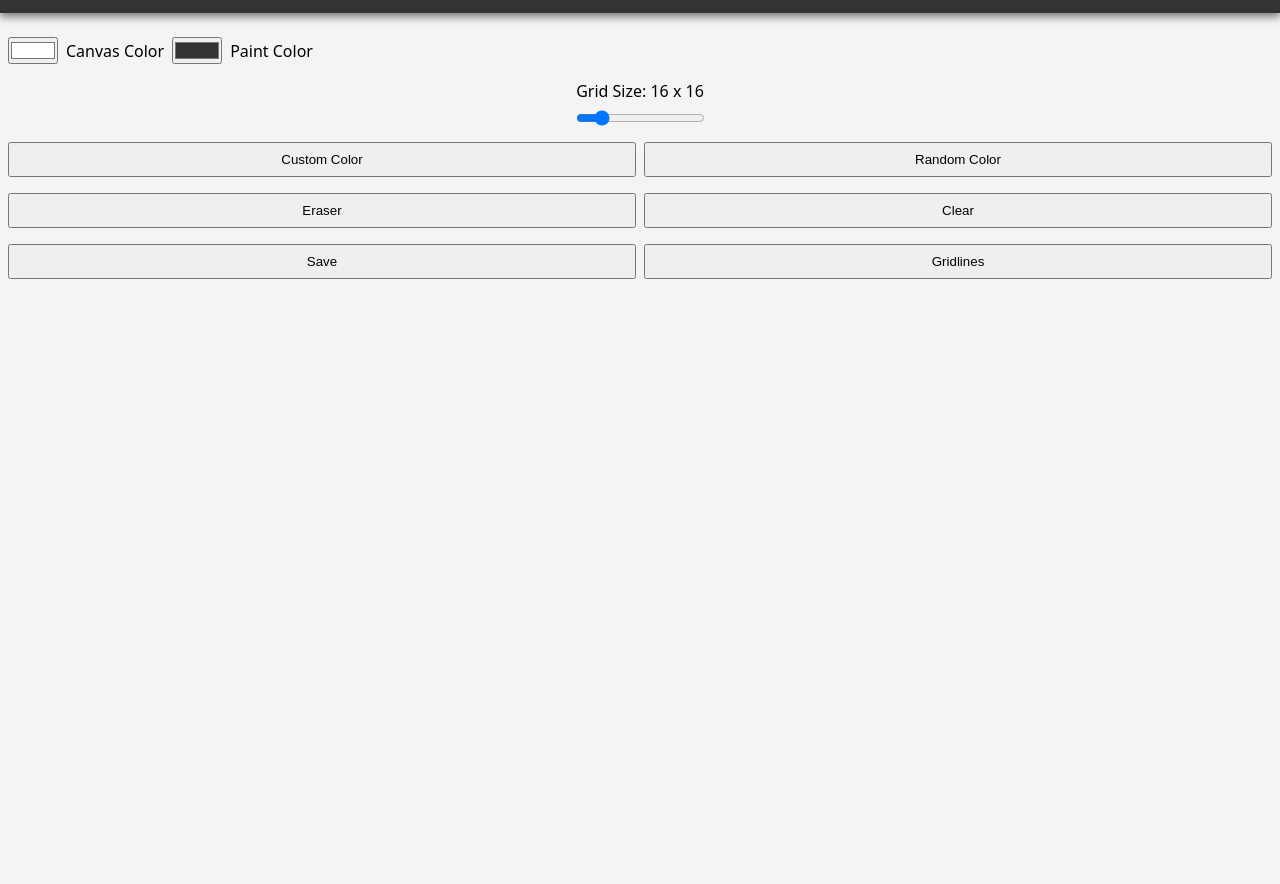
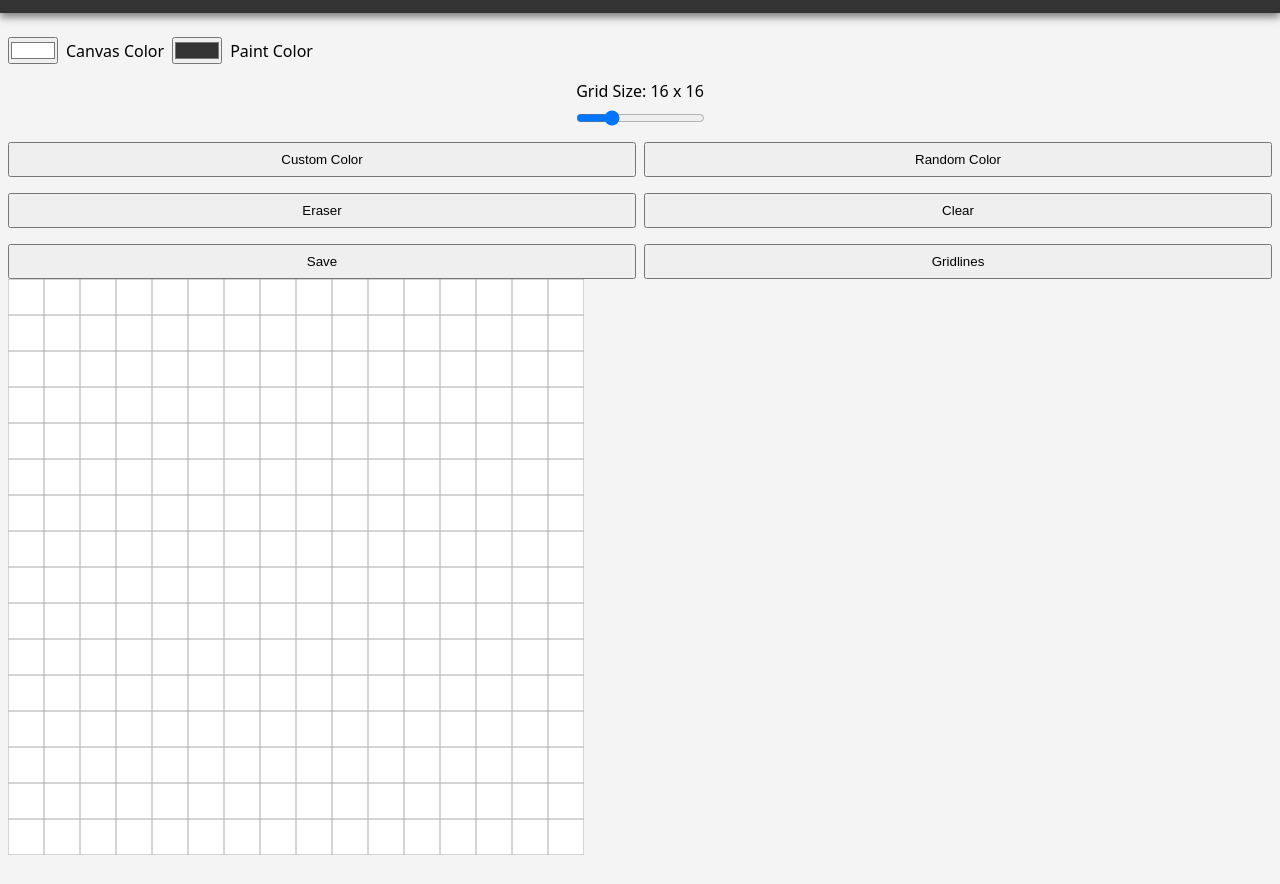
Before and after one commit to karolistech/pixel-paint789, a website built with Vite: page index.html in a window 1280 px wide. Shown: the part 62-946 px from the top of the page. Before the commit the page ends 800 px from the top, so only its background shows below. Built offline with nearby package versions, Linux system fonts and the light colour scheme.

Commit message:
feat: add dynamic canvas grid

```diff
--- a/index.html
+++ b/index.html
@@ -29,7 +29,7 @@
 
         <div class="controls__group controls__group--grid-size">
           <label for="grid-size">Grid Size: 16 x 16</label>
-          <input type="range" id="grid-size" class="controls__input--grid-size" value="16">
+          <input type="range" id="grid-size" class="controls__input--grid-size" min="0" max="4" step="1" value="1">
         </div>
 
         <div class="controls__group">
@@ -47,6 +47,8 @@
           <button class="controls__btn controls__btn--gridlines">Gridlines</button>
         </div>
       </div>
+
+      <canvas class="canvas"></canvas>
     </main>
   </body>
 </html>
--- a/src/script.ts
+++ b/src/script.ts
@@ -0,0 +1,62 @@
+const canvas = document.querySelector<HTMLCanvasElement>(".canvas")!;
+const ctx = canvas.getContext("2d")!;
+
+const gridSizeLabel = document.querySelector<HTMLLabelElement>("label[for='grid-size']")!;
+const gridSizeInput = document.querySelector<HTMLInputElement>("#grid-size")!;
+
+const gridSizes = [8, 16, 32, 48, 64] as const;
+
+const state = {
+  canvasSize: 576,
+  canvasColor: "#fff",
+  gridSize: gridSizes[gridSizeInput.valueAsNumber],
+  gridlinesColor: "#aaa",
+};
+
+function renderCanvas() {
+  const cellSize = state.canvasSize / state.gridSize;
+
+  ctx.fillStyle = state.canvasColor;
+  ctx.fillRect(0, 0, canvas.width, canvas.height);
+
+  ctx.beginPath();
+
+  for (let i = 0; i <= state.gridSize; i++) {
+    const pos = i * cellSize;
+
+    ctx.moveTo(pos, 0);
+    ctx.lineTo(pos, canvas.height);
+
+    ctx.moveTo(0, pos);
+    ctx.lineTo(canvas.width, pos);
+  }
+
+  ctx.strokeStyle = state.gridlinesColor;
+  ctx.stroke();
+}
+
+function updateGridSize(e: Event) {
+  const gridSize = gridSizes[gridSizeInput.valueAsNumber];
+
+  gridSizeLabel.textContent = `Grid Size: ${gridSize} x ${gridSize}`;
+
+  if (e.type === "change") {
+    state.gridSize = gridSize;
+    renderCanvas();
+  }
+}
+
+function setupEvents() {
+  gridSizeInput.addEventListener("input", updateGridSize);
+  gridSizeInput.addEventListener("change", updateGridSize);
+}
+
+function init() {
+  canvas.width = state.canvasSize;
+  canvas.height = state.canvasSize;
+
+  renderCanvas();
+  setupEvents();
+}
+
+init();
--- a/src/style.css
+++ b/src/style.css
@@ -50,3 +50,7 @@
   flex: 1;
   padding-block: 0.5rem;
 }
+
+.canvas {
+  width: min(100%, 576px);
+}
```
